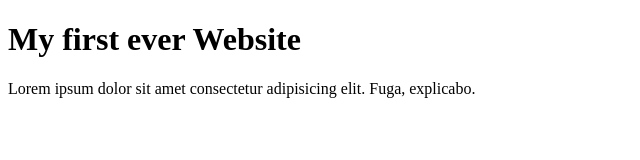
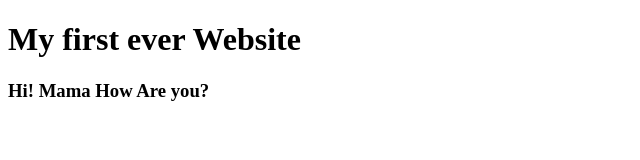
Before and after one commit to wahidul71/my-first-website, a plain HTML site: page index.html in a window 1280 px wide. Shown: the whole page, without its empty margins (0-640 px from the left). Drawn offline with Linux system fonts and the light colour scheme.

Commit message:
mama add

```diff
--- a/index.html
+++ b/index.html
@@ -8,6 +8,6 @@
 </head>
 <body>
     <h1>My first ever Website</h1>
-    <p>Lorem ipsum dolor sit amet consectetur adipisicing elit. Fuga, explicabo.</p>
+    <h3>Hi! Mama How Are you?</h3>
 </body>
 </html>
```
